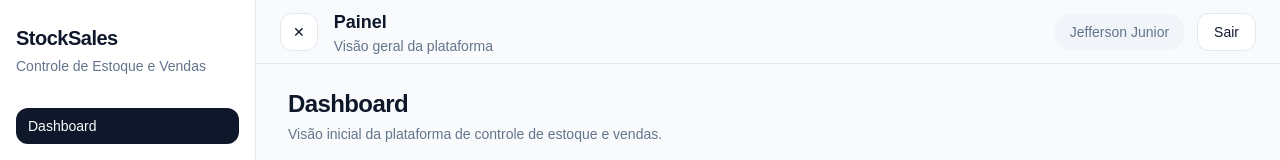
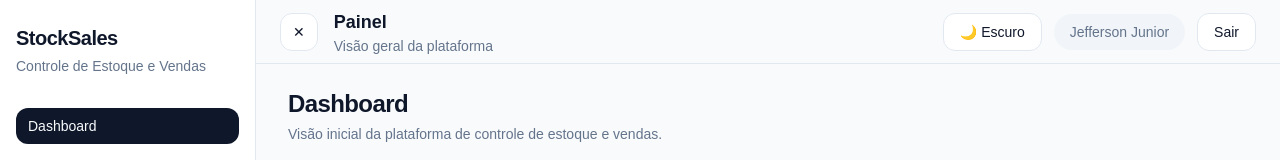
Before and after one commit to jeffersonjuni/estoque-vendas-plataforma, a Next.js app: page / in a window 1280 px wide. Shown: the top 160 px of the page. Built offline with nearby package versions, Linux system fonts and the light colour scheme.

Commit message:
feat: tema da aplicação implementada

```diff
--- a/package.json
+++ b/package.json
@@ -12,6 +12,7 @@
     "@prisma/client": "^6.19.2",
     "next": "16.2.1",
     "next-auth": "^4.24.13",
+    "next-themes": "^0.4.6",
     "prisma": "^6.19.2",
     "react": "19.2.4",
     "react-dom": "19.2.4",
--- a/src/app/globals.css
+++ b/src/app/globals.css
@@ -7,16 +7,69 @@
   --card: #ffffff;
   --card-foreground: #0f172a;
 
+  --popover: #ffffff;
+  --popover-foreground: #0f172a;
+
   --muted: #f1f5f9;
   --muted-foreground: #64748b;
 
   --border: #e2e8f0;
+  --input: #e2e8f0;
+  --ring: #4f46e5;
+
+  --primary: #4f46e5;
+  --primary-foreground: #ffffff;
+
+  --secondary: #e0e7ff;
+  --secondary-foreground: #312e81;
+
+  --accent: #eef2ff;
+  --accent-foreground: #312e81;
+
+  --success: #059669;
+  --success-foreground: #ffffff;
+
+  --warning: #d97706;
+  --warning-foreground: #ffffff;
+
+  --destructive: #dc2626;
+  --destructive-foreground: #ffffff;
 }
 
-body {
-  background: var(--background);
-  color: var(--foreground);
-  font-family: Arial, Helvetica, sans-serif;
+.dark {
+  --background: #020617;
+  --foreground: #f8fafc;
+
+  --card: #0f172a;
+  --card-foreground: #f8fafc;
+
+  --popover: #0f172a;
+  --popover-foreground: #f8fafc;
+
+  --muted: #111827;
+  --muted-foreground: #94a3b8;
+
+  --border: #1e293b;
+  --input: #1e293b;
+  --ring: #818cf8;
+
+  --primary: #818cf8;
+  --primary-foreground: #0f172a;
+
+  --secondary: #1e1b4b;
+  --secondary-foreground: #e0e7ff;
+
+  --accent: #1e293b;
+  --accent-foreground: #cbd5e1;
+
+  --success: #10b981;
+  --success-foreground: #052e16;
+
+  --warning: #f59e0b;
+  --warning-foreground: #451a03;
+
+  --destructive: #f87171;
+  --destructive-foreground: #450a0a;
 }
 
 @theme inline {
@@ -26,8 +79,45 @@ body {
   --color-card: var(--card);
   --color-card-foreground: var(--card-foreground);
 
+  --color-popover: var(--popover);
+  --color-popover-foreground: var(--popover-foreground);
+
   --color-muted: var(--muted);
   --color-muted-foreground: var(--muted-foreground);
 
   --color-border: var(--border);
+  --color-input: var(--input);
+  --color-ring: var(--ring);
+
+  --color-primary: var(--primary);
+  --color-primary-foreground: var(--primary-foreground);
+
+  --color-secondary: var(--secondary);
+  --color-secondary-foreground: var(--secondary-foreground);
+
+  --color-accent: var(--accent);
+  --color-accent-foreground: var(--accent-foreground);
+
+  --color-success: var(--success);
+  --color-success-foreground: var(--success-foreground);
+
+  --color-warning: var(--warning);
+  --color-warning-foreground: var(--warning-foreground);
+
+  --color-destructive: var(--destructive);
+  --color-destructive-foreground: var(--destructive-foreground);
 }
+
+* {
+  border-color: var(--border);
+}
+
+html {
+  scroll-behavior: smooth;
+}
+
+body {
+  background: var(--background);
+  color: var(--foreground);
+  font-family: Arial, Helvetica, sans-serif;
+}
--- a/src/app/layout.tsx
+++ b/src/app/layout.tsx
@@ -1,5 +1,6 @@
 import type { Metadata } from 'next';
 import { Geist, Geist_Mono } from 'next/font/google';
+import { ThemeProvider } from '@/components/theme/theme-provider';
 import './globals.css';
 
 const geistSans = Geist({
@@ -23,9 +24,9 @@ export default function RootLayout({
   children: React.ReactNode;
 }>) {
   return (
-    <html lang="pt-BR">
+    <html lang="pt-BR" suppressHydrationWarning>
       <body className={`${geistSans.variable} ${geistMono.variable} antialiased`}>
-        {children}
+        <ThemeProvider>{children}</ThemeProvider>
       </body>
     </html>
   );
--- a/src/components/layout/app-header.tsx
+++ b/src/components/layout/app-header.tsx
@@ -1,3 +1,5 @@
+import { ThemeToggle } from '@/components/theme/theme-toggle';
+
 type AppHeaderProps = {
   isSidebarOpen: boolean;
   onToggleSidebar: () => void;
@@ -27,6 +29,8 @@ export function AppHeader({
       </div>
 
       <div className="flex items-center gap-3">
+        <ThemeToggle />
+
         <div className="rounded-full bg-muted px-4 py-2 text-sm text-muted-foreground">
           Jefferson Junior
         </div>
--- /dev/null
+++ b/src/components/theme/theme-provider.tsx
@@ -0,0 +1,21 @@
+'use client';
+
+import { ThemeProvider as NextThemesProvider } from 'next-themes';
+import { ReactNode } from 'react';
+
+type ThemeProviderProps = {
+  children: ReactNode;
+};
+
+export function ThemeProvider({ children }: ThemeProviderProps) {
+  return (
+    <NextThemesProvider
+      attribute="class"
+      defaultTheme="system"
+      enableSystem
+      disableTransitionOnChange
+    >
+      {children}
+    </NextThemesProvider>
+  );
+}
--- /dev/null
+++ b/src/components/theme/theme-toggle.tsx
@@ -0,0 +1,36 @@
+'use client';
+
+import { useEffect, useState } from 'react';
+import { useTheme } from 'next-themes';
+
+export function ThemeToggle() {
+  const { theme, setTheme, resolvedTheme } = useTheme();
+  const [mounted, setMounted] = useState(false);
+
+  useEffect(() => {
+    setMounted(true);
+  }, []);
+
+  if (!mounted) {
+    return (
+      <button
+        type="button"
+        className="rounded-xl border border-border bg-card px-4 py-2 text-sm font-medium text-foreground transition hover:bg-muted"
+      >
+        Tema
+      </button>
+    );
+  }
+
+  const currentTheme = theme === 'system' ? resolvedTheme : theme;
+
+  return (
+    <button
+      type="button"
+      onClick={() => setTheme(currentTheme === 'dark' ? 'light' : 'dark')}
+      className="rounded-xl border border-border bg-card px-4 py-2 text-sm font-medium text-foreground transition hover:bg-muted"
+    >
+      {currentTheme === 'dark' ? '☀️ Claro' : '🌙 Escuro'}
+    </button>
+  );
+}
```
Also changed, not shown: 1 other file (tests, documents, lock files or other folders).
